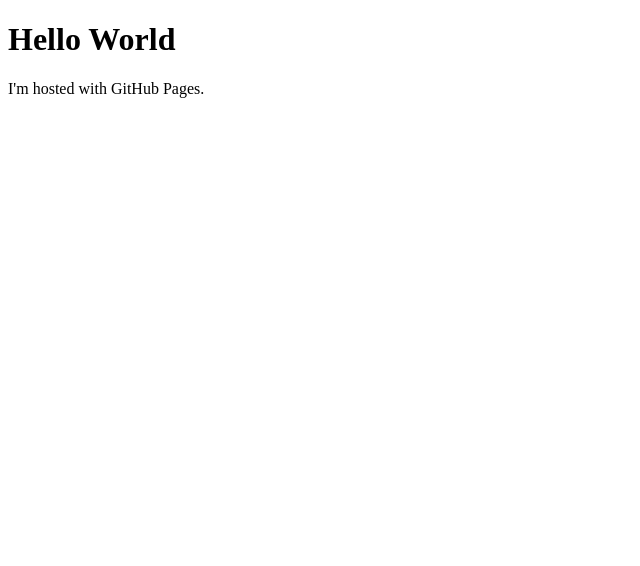
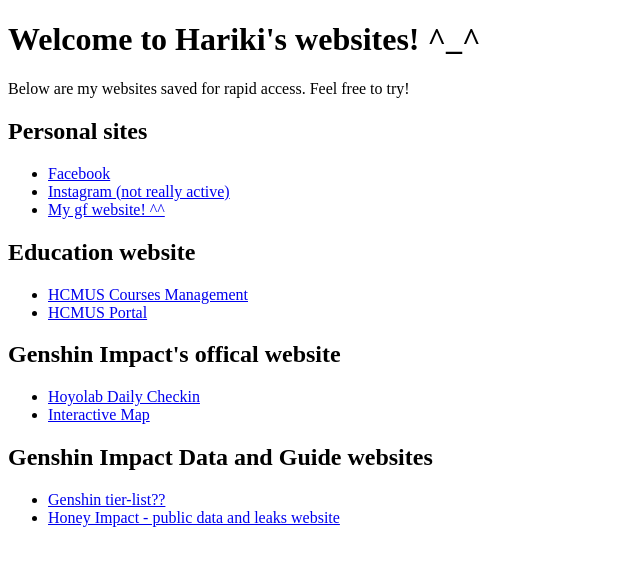
Before and after one commit to ptvinhkhue/ptvinhkhue.github.io, a plain HTML site: page index.html in a window 1280 px wide. Shown: the whole page, without its empty margins (0-640 px from the left). Drawn offline with Linux system fonts and the light colour scheme.

Commit message:
Update index.html
Design my web

```diff
--- a/index.html
+++ b/index.html
@@ -1,7 +1,76 @@
 <!DOCTYPE html>
 <html>
+<head>
+    <meta charset="utf-8">
+    <title>Website list</title>
+</head>
 <body>
-<h1>Hello World</h1>
-<p>I'm hosted with GitHub Pages.</p>
+    <h1 id="top">Welcome to Hariki's websites! ^_^</h1>
+    <div>Below are my websites saved for rapid access. Feel free to try!</div>
+    <h2>Personal sites</h2>
+    <div>
+        <ul>
+            <li><a href="https://www.facebook.com/HikigayaHariki"
+                target=_blank
+                title="My Facebook">
+                Facebook</a>
+            </li>
+            <li><a href="https://www.instagram.com/harikiiii/"
+                target=_blank
+                title="My Instagram">
+                Instagram (not really active)</a>
+            </li>
+            <li><a href="https://www.facebook.com/alice.vu.24"
+                target=_blank
+                title="My gf">
+                My gf website! ^^</a>
+            </li>
+        </ul>
+    </div>
+    <h2>Education website</h2>
+    <div>
+        <ul>
+            <li><a href="https://courses.ctda.hcmus.edu.vn/"
+                target="_blank"
+                title="HCMUS Courses Management">
+                HCMUS Courses Management</a>
+            </li>
+            <li><a href="https://portal.ctdb.hcmus.edu.vn/"
+                target="_blank"
+                title="HCMUS Portal">
+                HCMUS Portal</a>
+            </li>
+        </ul>
+    </div>
+    <h2>Genshin Impact's offical website</h2>
+    <div>
+        <ul>
+            <li><a href="https://webstatic-sea.mihoyo.com/ys/event/signin-sea/index.html?act_id=e202102251931481"
+                target="_blank"
+                title="Hoyolab Daily Checkin">
+                Hoyolab Daily Checkin</a>
+            </li>
+            <li><a href="https://webstatic-sea.mihoyo.com/app/ys-map-sea/"
+                target="_blank"
+                title="Interactive Map">
+                Interactive Map</a>
+            </li>
+        </ul>
+    </div>
+    <h2>Genshin Impact Data and Guide websites</h2>
+    <div>
+        <ul>
+            <li><a href="https://game8.jp/genshin/352210"
+                target="_blank"
+                title="Genshin tier-list">
+                Genshin tier-list??</a>
+            </li>
+            <li><a href="https://genshin.honeyhunterworld.com/?lang=EN"
+                target="_blank"
+                title="Honey Impact">
+                Honey Impact - public data and leaks website</a>
+            </li>
+        </ul>
+    </div>
 </body>
 </html>
```
